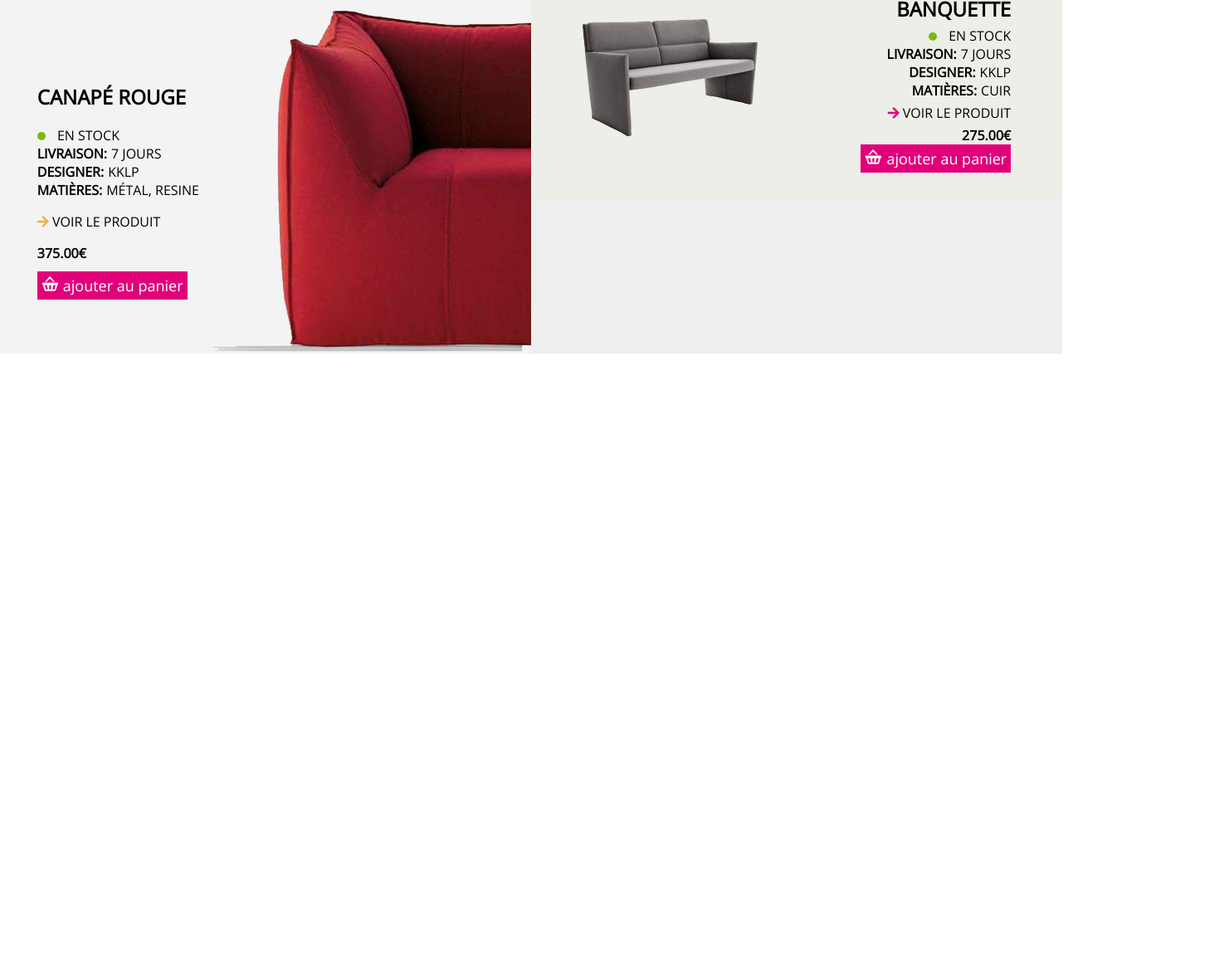
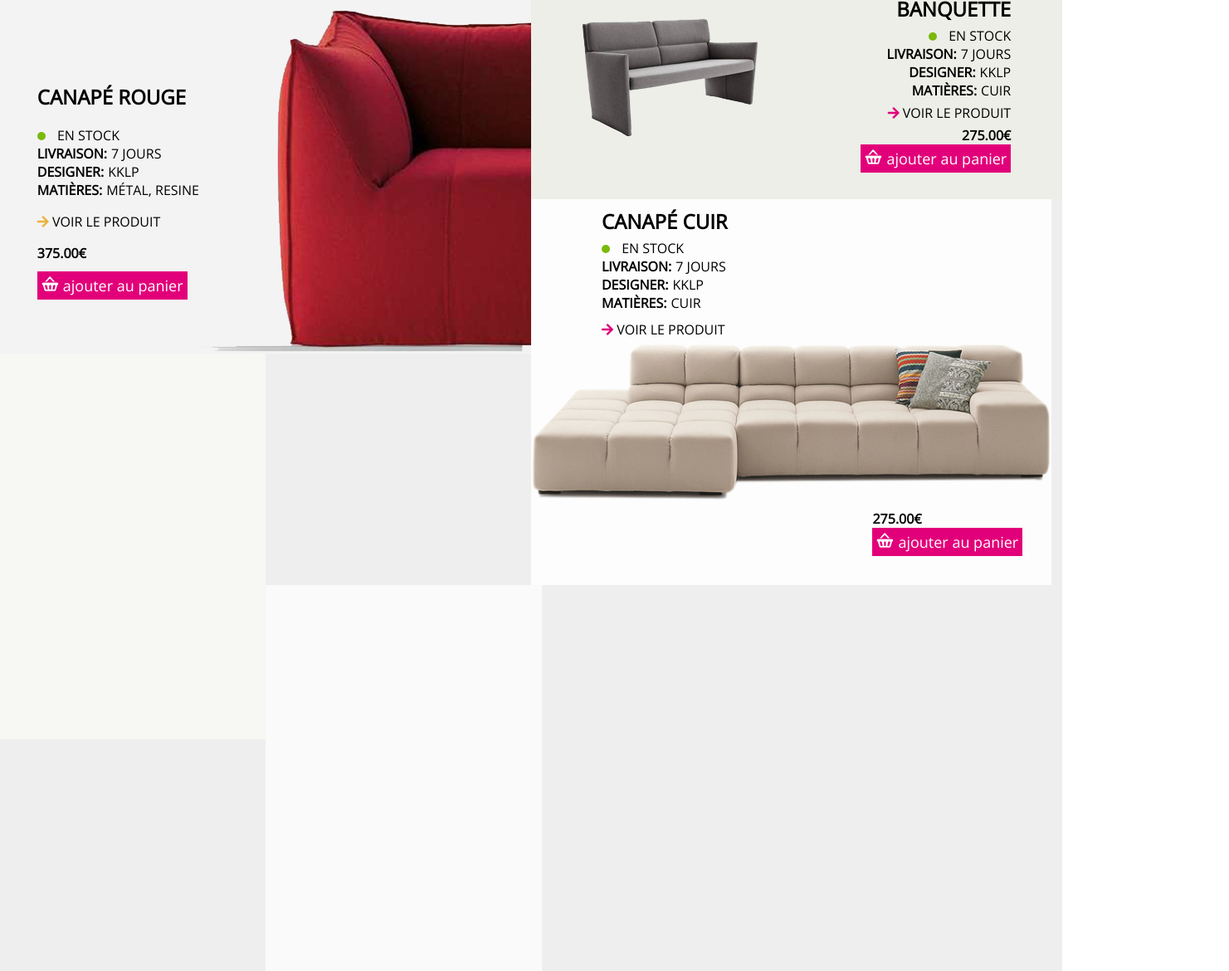
Before and after one commit to georgikolarov/HomeFurniture, a plain HTML site: page index.html in a window 1280 px wide. Shown: the part 3702-4872 px from the top of the page at 83% size, 1481 px wide, since content can reach past the window. Before the commit the page ends 4131 px from the top, so only its background shows below. Drawn offline with nearby package versions, Linux system fonts and the light colour scheme.

Commit message:
New changes

```diff
--- a/css/style.scss
+++ b/css/style.scss
@@ -722,6 +722,49 @@ ul{
                 align-items: center;
             }
         }
+        .item18{
+            width: 49%;
+            background-color: #fdfdfd;
+            position: relative;
+            .contentItem18{
+                display: flex;
+                flex-direction: column;
+                .listItem18, p, h2{
+                    margin: 5px 0px 5px 0px;
+                }
+                .textStart{
+                    margin-left: 85px;
+                    display: flex;
+                    flex-direction: column;
+                    align-items: flex-start;
+                    justify-content: start;
+                }
+                .textCenter{
+                    display: flex;
+                    flex-direction: row;
+                    align-items: center;
+                    justify-content: center;
+                }
+                .textEnd{
+                    display: flex;
+                    flex-direction: column;
+                    align-items: flex-end;
+                    justify-content: flex-end;
+                    margin-right: 35px;
+                }
+            }
+        }
+        .item19{
+            width: 25%;
+            background-color: #f7f7f3;
+            position: relative;
+        }
+
+        .item20{
+            width: 26%;
+            background-color: #fafafa;
+            position: relative;
+        }
       .grid-item--height1 { height: 493px; }
       .grid-item--height2 { height: 465px; }
       .grid-item--height3 { height: 300px; }
@@ -808,7 +851,16 @@ ul{
              .item5, .item6, .item7, .item8, .item9, .item10, .item11, .item12, .item13, .item14, .item15, .item16, .item17{
                 width: 50%;
             }
+            .item14{
+                .image{
+                    max-width: 70%;
+                    img{
+                        max-width: 90%;
+                    }
+                }
+            }
     }
+}
     @media screen and (max-width: 992px){
    #header{
     .topnav{
@@ -882,4 +934,3 @@ ul{
 
     }
 }
-    }
--- a/index.html
+++ b/index.html
@@ -562,6 +562,51 @@
                         <div class="text textUppercase">More</div>
                     </div>
                 </div>
+                <div class="grid-item item18 grid-item--height2 shadow_method">
+                    <div class="contentItem18">
+                        <div class="textStart">
+                            <ul class="listItem18 textUppercase">
+                                <li>
+                                    <h2>Canapé Cuir</h2>
+                                </li>
+                                <li>
+                                    <span class="dot"></span>
+                                    <span>en stock</span>
+                                </li>
+                                <li><span class="bold pr-1">Livraison:</span>7 Jours</li>
+                                <li><span class="bold pr-1">Designer:</span>Kklp</li>
+                                <li><span class="bold pr-1">MATIÈRES:</span>Cuir
+                                </li>
+                            </ul>
+                            <p><i class="fas fa-arrow-right arrowColor2"></i> <span class="textUppercase">Voir le
+                                    produit</p>
+                        </div>
+                        <div class="textCenter">
+                            <div class="image">
+                                <img src="img/fauteuil5.png" alt="">
+                            </div>
+                        </div>
+                        <div class="textEnd">
+                            <div class="textcontent">
+                                <p class="bold">275.00€</p>
+                                <a href="#" class="myBtn"><img src="img/icon.png">ajouter au panier</a>
+                            </div>
+                        </div>
+                    </div>
+                </div>
+                <div class="grid-item item19 grid-item--height2 shadow_method">
+                    <div class="contentItem19">
+
+                    </div>
+                </div>
+                <div class="grid-item item20 grid-item--height2 shadow_method">
+                    <div class="contentItem20">
+
+                    </div>
+                </div>
+
+
+
                 <!--End Grid-->
             </div>
 
```
Also changed, not shown: css/style.css, img/fauteuil6.png (added), img/fauteuil7.png (added), 1 other file.
